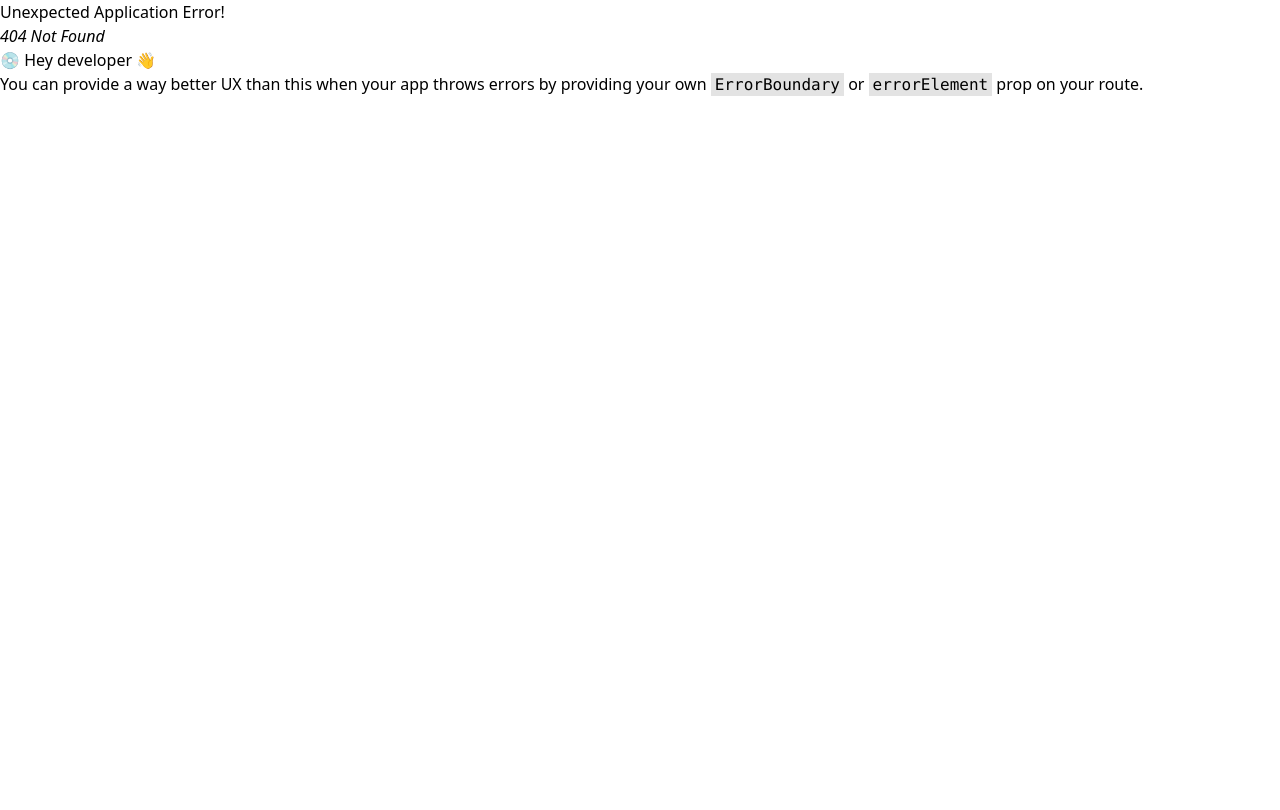
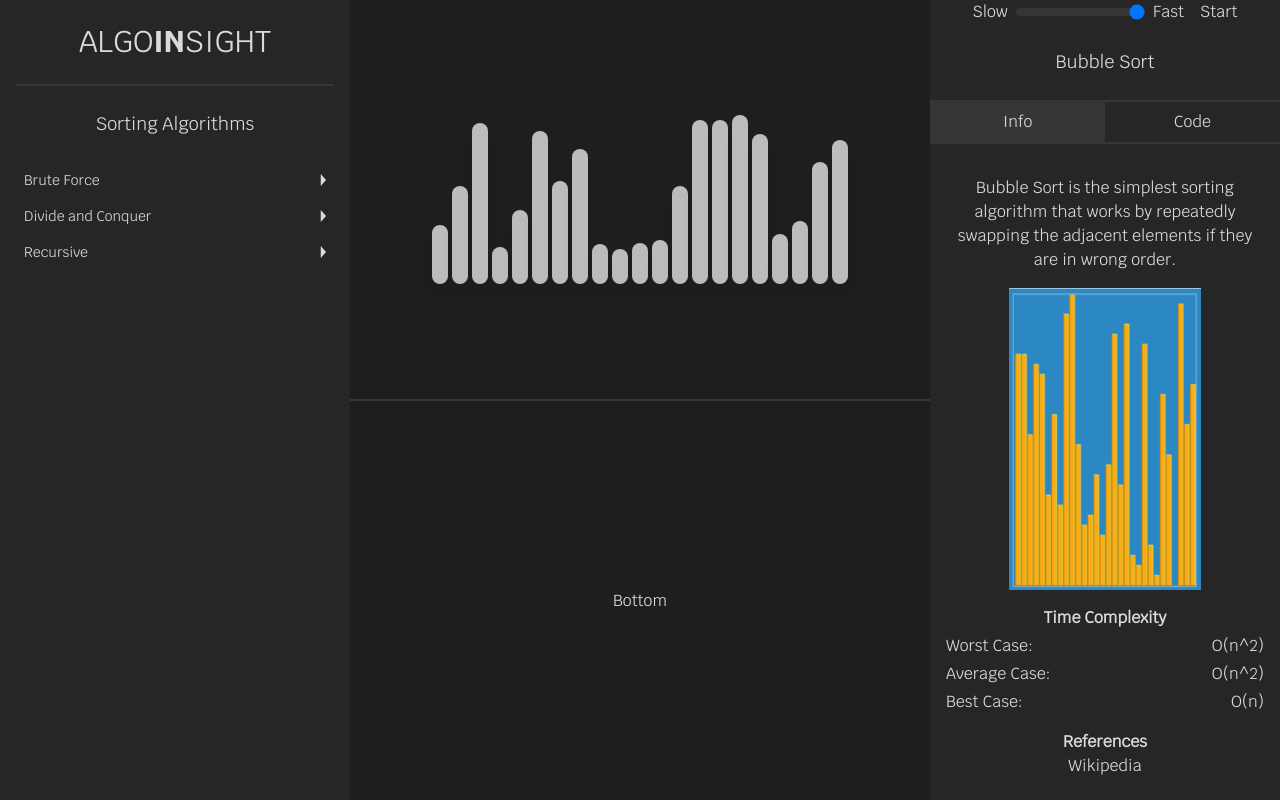
Before and after one commit to vizyks/algo, a React (Vite) app: page /sorting-algorithms/1/1 in a window 1280 px wide. Before the commit this address had no page. Built offline with nearby package versions, Linux system fonts and the light colour scheme.

Commit message:
feat: nav to algorithm page onclick

```diff
--- a/src/components/expandableList.tsx
+++ b/src/components/expandableList.tsx
@@ -2,6 +2,7 @@ import arrowRight from "../assets/arrowRight.svg";
 import arrowDown from "../assets/arrowDown.svg";
 import { useState } from "react";
 import { SortingAlgorithmType, SortingAlgorithmOptions } from "../lib/types";
+import { Link } from "react-router-dom";
 
 export default function expandableList(
   list: SortingAlgorithmOptions,
@@ -18,13 +19,17 @@ export default function expandableList(
     }
   };
 
+  const generateCleanUrl = (url: string) => {
+    return url.replace(/\s+/g, "-").toLowerCase();
+  };
+
   let divs = [];
 
   for (const value of Object.values(list)) {
     divs.push(
       <div key={value.cat} data-id={value.cat} className="flex flex-col">
         <button
-          onClick={(e) => toggleLists(value.cat)}
+          onClick={() => toggleLists(value.cat)}
           className={`flex w-full justify-between items-center p-2 ${
             expandedList?.includes(value.cat)
               ? "bg-grey-light font-bold"
@@ -40,9 +45,10 @@ export default function expandableList(
           <div className="flex flex-col">
             {value.types.map((item: SortingAlgorithmType) => {
               return (
-                <button
+                <Link
                   onClick={() => setAlgo(item)}
                   key={item}
+                  to={generateCleanUrl(`${value.cat}/${item}`)}
                   className={`py-2 px-4 text-left ${
                     selectedAlgorithm === item
                       ? "bg-grey-dark"
@@ -50,7 +56,7 @@ export default function expandableList(
                   }`}
                 >
                   {item}
-                </button>
+                </Link>
               );
             })}
           </div>
--- a/src/router.tsx
+++ b/src/router.tsx
@@ -4,6 +4,7 @@ import Home from "./pages/home/home.tsx";
 import SortingIndex from "./pages/sorting/sortingIndex.tsx";
 import { SortingAlgorithmProvider } from "./context/Visualizer.tsx";
 
+// CREATE ERROR HANDLER
 function Router() {
   const router = createBrowserRouter([
     {
@@ -20,6 +21,16 @@ function Router() {
               <SortingIndex />
             </SortingAlgorithmProvider>
           ),
+          children: [
+            {
+              path: ":category/:algorithm",
+              element: (
+                <SortingAlgorithmProvider>
+                  <SortingIndex />
+                </SortingAlgorithmProvider>
+              ),
+            },
+          ],
         },
       ],
     },
```
